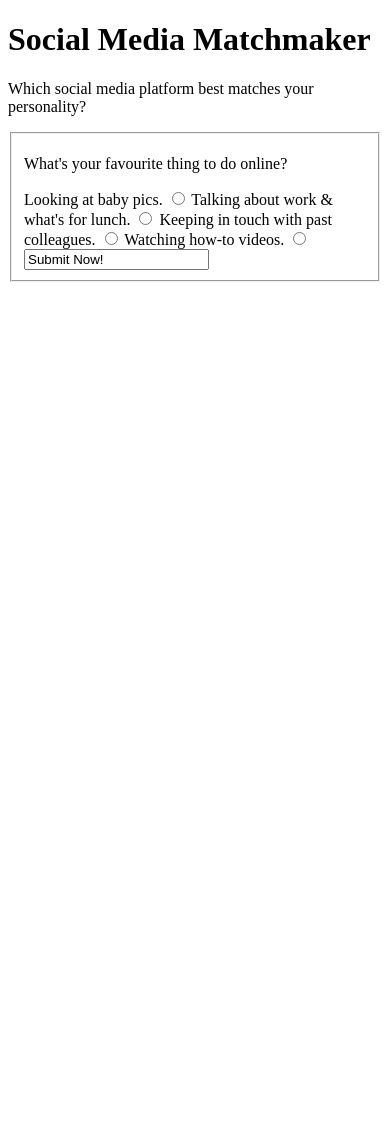
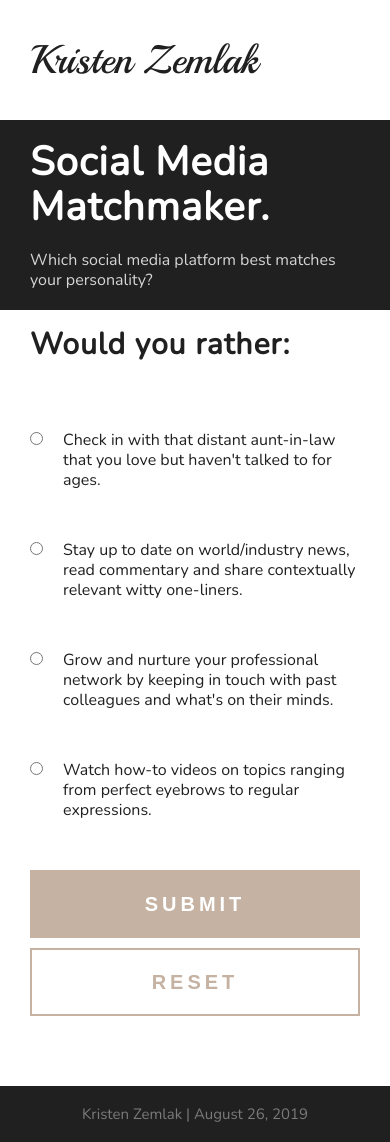
Before and after one commit to kristenzemlak/kristenZemlakProjectThree, a plain HTML site: page index.html in a window 390 px wide. Before the commit the page ends 844 px from the top, so only its background shows below. Drawn offline with nearby package versions, Linux system fonts and the light colour scheme.

Commit message:
update basic styles

```diff
--- a/index.html
+++ b/index.html
@@ -3,39 +3,82 @@
 <head>
 	<meta charset="UTF-8">
 	<title>Social Media Personality Quiz</title>
-	<!-- <link rel="stylesheet" href="style.css"> -->
+    <link rel="stylesheet" href="./styles/style.css">
+    <link href="https://fonts.googleapis.com/css?family=Nunito|Playball&display=swap" rel="stylesheet">
 </head>
 <body>
-	<main>
+	<se>
 		<header>
-            <h1>Social Media Matchmaker</h1>
+            <nav class="navWrapper">
+                <div class="logoWrapper">
+                    <p class="logo">Kristen Zemlak</p>
+                </div><!-- .logoWrapper -->
+            </nav><!-- .navWrapper -->
+            <div class="wrapper">
+                <h1>Social Media Matchmaker.</h1>
                 <p>Which social media platform best matches your personality?</p>
+            </div><!-- .wrapper -->
 		</header>
-		<form action="">
+		<section>
+            <div class="wrapper">
+                <form action="#">
+                    <fieldset class="question1">
+                        <h2>Would you rather:</h2>
 
-			<fieldset class="questionOne">
-                <p>What's your favourite thing to do online?</p>
+                                <div class="option">
+                                    <div class="labelBox">
+                                        <label for="facebook" class="optionLabel">Check in with that distant aunt-in-law that you love but haven't talked to for ages.</label>
+                                    </div>
+                                    <div class="inputBox">
+                                        <input type="radio" name="time" id="facebook" value="facebook">
+                                    </div>
+                                </div>
 
-                <label for="facebook">Looking at baby pics.</label>
-                <input type="radio" name="time" id="facebook" value="facebook">
-                <label for="twitter">Talking about work & what's for lunch.</label>
+                                <div class="option">
+                                    <div class="labelBox">
+                                        <label for="twitter" class="optionLabel">Stay up to date on world/industry news, read commentary and share contextually relevant witty one-liners.</label>
+                                    </div>
+                                    <div class="inputBox">
                                         <input type="radio" name="time" id="twitter" value="twitter">
-                <label for="linkedin">Keeping in touch with past colleagues.</label>
+                                    </div>
+                                </div>
+
+                                <div class="option">
+                                    <div class="labelBox">
+                                        <label for="linkedin">Grow and nurture your professional network by keeping in touch with past colleagues and what's on their minds.</label>
+                                    </div>
+                                    <div class="inputBox">
                                         <input type="radio" name="time" id="linkedin" value="linkedin">
-                <label for="youtube">Watching how-to videos.</label>
+                                    </div>
+                                </div>
+
+                                <div class="option">
+                                    <div class="labelBox">
+                                        <label for="youtube">Watch how-to videos on topics ranging from perfect eyebrows to regular expressions.</label>
+                                    </div>
+                                    <div class="inputBox">
                                         <input type="radio" name="time" id="youtube" value="youtube">
+                                    </div>
+                                </div>
 
-                <input type="submitButton" class="submitButton" value="Submit Now!">
+                                <input type="submit" class="submitButton" value="Submit">
+                                <input type="reset" class="resetButton" value="Reset">
 
-            </fieldset>
+                    </fieldset><!--question1 -->
+                </form>
+                <section class="answer wrapper">
+                </section><!-- / .answer -->
+            </div><!-- / .wrapper -->
 
-		</form>
-		<section class="answer">
-		</section>
     </main>
-    <script src="https://code.jquery.com/jquery-3.4.1.min.js">
-    </script>
+    <footer>
+        <div class="wrapper">
+            <p>Kristen Zemlak | August 26, 2019</p>
+        </div><!-- wrapper -->
+    </footer>
 
+    <script src="https://code.jquery.com/jquery-3.4.1.min.js"></script>
     <script src="script.js"></script>
+
 </body>
 </html>
--- a/script.js
+++ b/script.js
@@ -22,11 +22,8 @@ $(document).ready(function(){
 
 
 // TO DO:
-    // How to commit to Github
-    // How to clear radio selection when page refreshes
+    // Weird behavior when submitting - sometimes doesn't work?
     // Change style of selected radio button
-    // Why can users only select one option???? Happy coincidince
-    // Is it OK that I didn't do a list? When would I do a list??
 
 // STRETCH GOALS:
     // Add a second field set
--- a/styles/partials/_footer.scss
+++ b/styles/partials/_footer.scss
@@ -0,0 +1,13 @@
+footer {
+    background-color: $primary;
+    text-align: center;
+    color: $copyright;
+    font-size: 1.5rem;
+    line-height: 1.6rem;
+}
+
+.socialIcons {
+    width: 50px;
+    height: 50px;
+    color: $icon;
+}
--- a/styles/partials/_global.scss
+++ b/styles/partials/_global.scss
@@ -0,0 +1,54 @@
+// COLORS
+
+$primary: #202020; // rgb(32, 32, 32) dark grey aka nero
+$secondary: #CACACA; // rgb(202,202,202) very light gray
+$accent: #C5B2A2; // rgb(197,178,162) grain brown
+$icon: #999999; // rgb(153, 153, 153) dusty gray
+$copyright: #7A7A7A; // rgb(122, 122, 122) boulder gray
+$subtitle: #D5D5D5; // hopbush gray
+
+// FONTS
+$baseFont: 'Nunito', sans-serif;
+$specialFont: 'Playball', cursive;
+
+// GENERAL STYLES
+
+html {
+    font-size: 10px;
+}
+
+.wrapper,
+.navWrapper {
+    padding: 5rem 10rem;
+    max-width: 1170px;
+    margin: 0 auto;
+}
+
+.navWrapper {
+    padding: 0 10rem;
+}
+
+body {
+    font-size: 2rem;
+    line-height: 2.4rem;
+    color: $primary;
+    background: white;
+    font-family: $baseFont;
+    // width: 100%;
+}
+
+h1,
+h2 {
+    font-size: 4.8rem;
+    letter-spacing: .1rem;
+    line-height: 5rem;
+    color: white;
+    font-weight: bold;
+    padding-bottom: 2rem;
+}
+
+h2 {
+    color: $primary;
+    font-size: 3rem;
+    line-height: 4rem;
+}
--- a/styles/partials/_header.scss
+++ b/styles/partials/_header.scss
@@ -0,0 +1,16 @@
+header {
+    background-color: $primary;
+
+    nav {
+        background: white;
+    }
+    .logo {
+        font-family: $specialFont;
+        color: $primary;
+        font-size: 4rem;
+        padding: 5rem 0;
+    }
+    p {
+        color: #D5D5D5;
+    }
+}
--- a/styles/partials/_main.scss
+++ b/styles/partials/_main.scss
@@ -0,0 +1,85 @@
+// .container {
+//     display: flex;
+//     .leftBox,
+//     .rightBox {
+//         width:50%;
+//     }
+// }
+
+// .rightBox {
+//     font-size: 4.8rem;
+//     font-weight: bold;
+//     line-height: 5rem;
+//     padding-bottom: 2rem;
+//     text-transform: uppercase;
+//     // display: flex;
+//     // .answer {
+//     //     align-items: center;
+//     //     justify-content: center;
+//     // }
+// }
+
+// BUTTON STYLES
+
+.submitButton,
+.resetButton {
+
+    font-size: 2rem;
+    line-height: 2.4rem;
+    letter-spacing: .4rem;
+    font-weight: bold;
+    text-transform: uppercase;
+    text-align: center;
+    background-color: $accent;
+    border: 2px solid $accent;
+    color: white;
+    padding: 2rem 2rem;
+    margin: 1rem 0;
+    width: 30rem;
+    display: block;
+    &:hover,
+    &:focus {
+        background: greenyellow;
+        border: 2px solid greenyellow;
+        color: white;
+    }
+}
+
+.resetButton {
+    background-color: white;
+    color: $accent;
+    &:hover,
+    &:focus {
+        background-color: white;
+        border: 2px solid red;
+        color: red;
+    }
+}
+
+.option {
+    margin: 5rem 0;
+    display: flex;
+    flex-direction: row-reverse;
+    .labelBox {
+        width: 90%;
+    }
+    .inputBox {
+        width: 10%;
+    }
+}
+
+input:selected {
+    fill: green;
+}
+
+// ANSWER SECTION
+
+.answer {
+    text-align: center;
+    text-transform: uppercase;
+    font-size: 5rem;
+    font-weight: bold;
+    color: greenyellow;
+    // width: 100%;
+    padding:  10rem 0;
+}
--- a/styles/partials/_queries.scss
+++ b/styles/partials/_queries.scss
@@ -0,0 +1,32 @@
+@media screen and (max-width: 600px) {
+    .wrapper,
+    .navWrapper {
+        padding: 2rem 3rem;
+    }
+
+    .navWrapper {
+        padding: 0 3rem;
+    }
+    body {
+        font-size: 1.6rem;
+        line-height: 2rem;
+    }
+    h1,
+    h2 {
+        font-size: 4rem;
+        line-height: 4.5rem;
+        color: white;
+        font-weight: bold;
+    }
+
+    h2 {
+        color: $primary;
+        font-size: 3rem;
+        line-height: 3rem;
+    }
+
+    .submitButton,
+    .resetButton {
+        width: 100%;
+    }
+}
```
Also changed, not shown: styles/style.css, 3 other files. Lines whose indentation alone changed are shown as unchanged.
